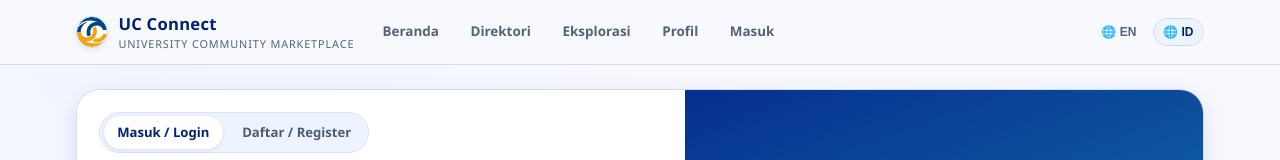
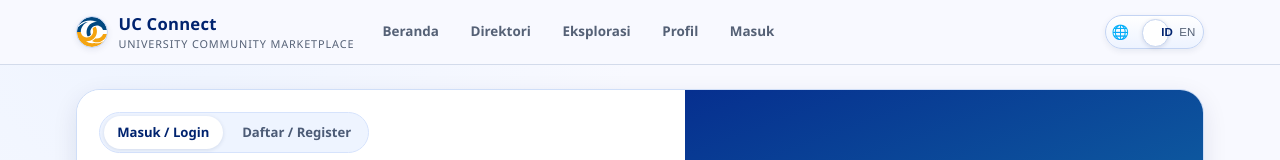
Before and after one commit to XDefoeRedstoneX/uc-connect, a Next.js app: page /auth/login in a window 1280 px wide. Shown: the top 160 px of the page. Built offline with nearby package versions, Linux system fonts and the light colour scheme; no server answers.

Commit message:
language button

```diff
--- a/components/LanguageSwitcher.tsx
+++ b/components/LanguageSwitcher.tsx
@@ -2,29 +2,27 @@ import { useLanguage } from "@/lib/language-context";
 
 export default function LanguageSwitcher() {
   const { language, setLanguage } = useLanguage();
+  const isEnglish = language === "en";
+
+  const toggleLanguage = () => {
+    setLanguage(isEnglish ? "id" : "en");
+  };
 
   return (
-    <div className="language-switcher" role="group" aria-label="Language selection">
-      <button
-        type="button"
-        className={`lang-btn ${language === "en" ? "active" : ""}`}
-        onClick={() => setLanguage("en")}
-        aria-label="Switch to English"
-        aria-pressed={language === "en"}
-        title="English"
-      >
-        🌐 EN
-      </button>
-      <button
-        type="button"
-        className={`lang-btn ${language === "id" ? "active" : ""}`}
-        onClick={() => setLanguage("id")}
-        aria-label="Beralih ke Bahasa Indonesia"
-        aria-pressed={language === "id"}
-        title="Bahasa Indonesia"
-      >
-        🌐 ID
-      </button>
-    </div>
+    <button
+      type="button"
+      className={`language-switcher ${isEnglish ? "is-en" : "is-id"}`}
+      onClick={toggleLanguage}
+      aria-label={isEnglish ? "Switch language to Indonesian" : "Switch language to English"}
+      aria-pressed={isEnglish}
+      title={isEnglish ? "Language: EN" : "Bahasa: ID"}
+    >
+      <span className="switcher-icon" aria-hidden="true">🌐</span>
+      <span className="switcher-labels" aria-hidden="true">
+        <span className={`switcher-label ${!isEnglish ? "active" : ""}`}>ID</span>
+        <span className={`switcher-label ${isEnglish ? "active" : ""}`}>EN</span>
+      </span>
+      <span className="switcher-thumb" aria-hidden="true" />
+    </button>
   );
 }
--- a/styles/globals.css
+++ b/styles/globals.css
@@ -132,40 +132,77 @@ img {
 }
 
 .language-switcher {
-  display: flex;
-  gap: 0.35rem;
+  position: relative;
+  display: inline-flex;
   align-items: center;
+  justify-content: space-between;
+  gap: 0.42rem;
+  min-width: 6.2rem;
+  height: 2.1rem;
+  padding: 0.22rem 0.36rem;
   margin-left: auto;
+  border-radius: 999px;
+  border: 1px solid #c4d4f3;
+  background: linear-gradient(180deg, #ffffff, #edf3ff);
+  box-shadow: var(--shadow-sm);
+  cursor: pointer;
+  transition: border-color 0.2s ease, box-shadow 0.2s ease, transform 0.2s ease;
 }
 
-.lang-btn {
-  padding: 0.4rem 0.6rem;
-  font-size: 0.75rem;
-  font-weight: 600;
-  color: var(--muted);
-  background: transparent;
-  border: 1px solid transparent;
-  border-radius: 999px;
-  cursor: pointer;
-  transition: all 0.2s ease;
+.language-switcher:hover {
+  border-color: #9fb9ec;
 }
 
-.lang-btn:hover {
-  color: var(--accent);
-  border-color: #c4d4f3;
-  background: #fff;
+.language-switcher:focus-visible {
+  outline: 2px solid var(--accent);
+  outline-offset: 2px;
 }
 
-.lang-btn.active {
+.switcher-icon {
+  z-index: 2;
+  font-size: 0.88rem;
+}
+
+.switcher-labels {
+  z-index: 2;
+  display: inline-flex;
+  gap: 0.38rem;
+  align-items: center;
+  padding-right: 0.1rem;
+}
+
+.switcher-label {
+  font-size: 0.72rem;
+  letter-spacing: 0.02em;
+  color: var(--muted);
+  font-weight: 500;
+  transition: color 0.2s ease, font-weight 0.2s ease;
+}
+
+.switcher-label.active {
   color: var(--accent);
-  background: #eef4ff;
-  border-color: #d3dbeb;
   font-weight: 700;
 }
 
-.lang-btn:focus-visible {
-  outline: 2px solid var(--accent);
-  outline-offset: 2px;
+.switcher-thumb {
+  position: absolute;
+  top: 0.2rem;
+  left: 2.25rem;
+  width: 1.7rem;
+  height: 1.7rem;
+  border-radius: 999px;
+  border: 1px solid #c8d6f0;
+  background: #ffffff;
+  box-shadow: 0 1px 4px rgba(8, 27, 74, 0.12);
+  transition: transform 0.24s ease;
+}
+
+.language-switcher.is-en .switcher-thumb {
+  transform: translateX(1.78rem);
+}
+
+.language-switcher.is-id .switcher-thumb {
+  transform: translateX(0);
 }
 
 .content {
```
Also changed, not shown: 1 other file (tests, documents, lock files or other folders).
